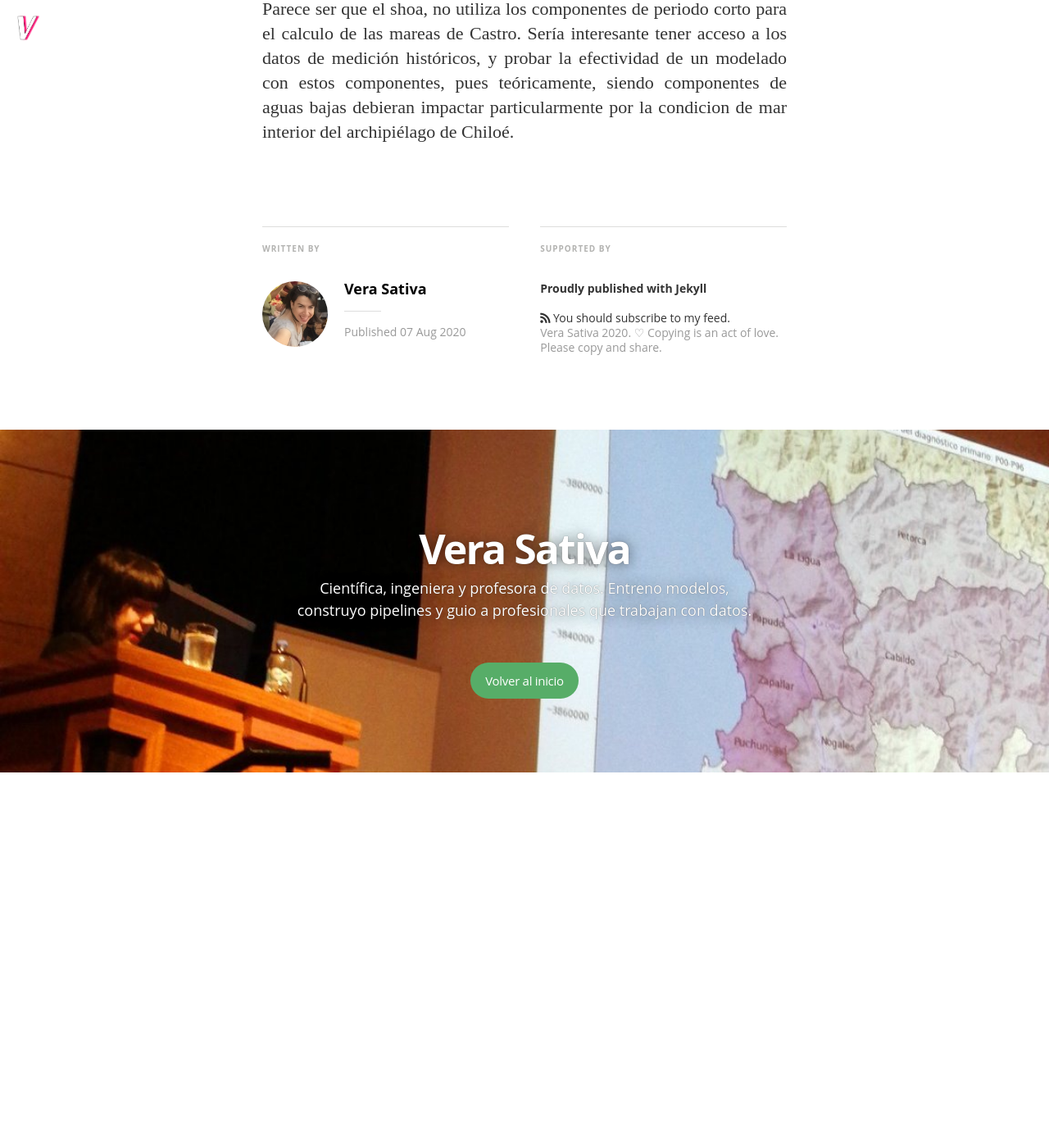
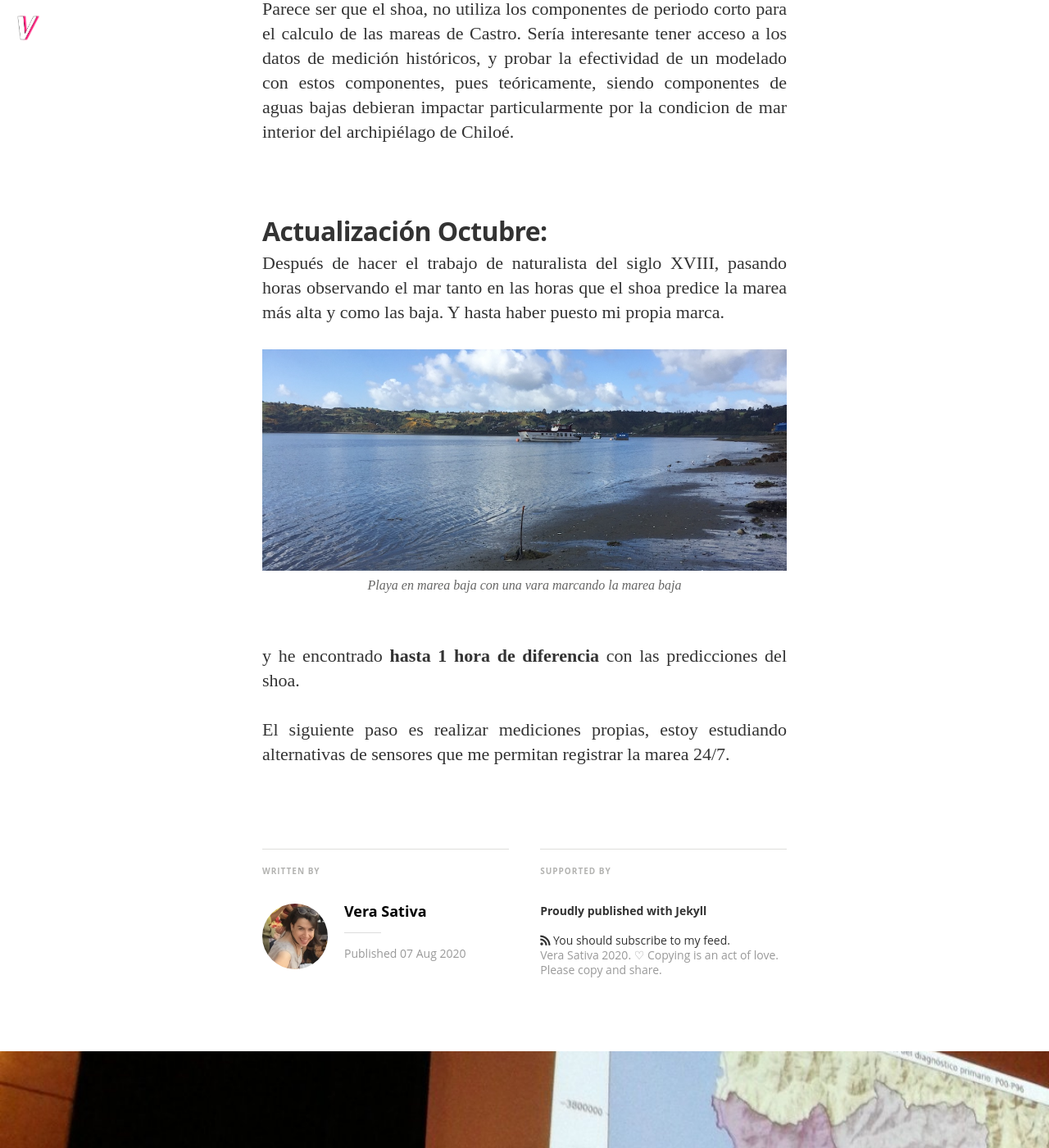
Before and after one commit to verasativa/verasativa.github.io, a Jekyll site: the page built from _posts/2020-08-07-mareas-castro.md, in a window 1280 px wide and 1400 px high, scrolled down 5057 px. Shown: the whole window at 82% size. Built offline with Jekyll 4.4.1, drawn with Linux system fonts in a browser that asks for light colours; nearby versions of some CDN libraries; some web fonts are replaced; before the commit the page ends 5999 px from its top, so only the background shows below that.

Commit message:
docs: mareas update

```diff
--- a/_posts/2020-08-07-mareas-castro.md
+++ b/_posts/2020-08-07-mareas-castro.md
@@ -49,3 +49,12 @@ __Podemos ver los componentes:__
 
 ## Conclusiones
 Parece ser que el shoa, no utiliza los componentes de periodo corto para el calculo de las mareas de Castro. Sería interesante tener acceso a los datos de medición históricos, y probar la efectividad de un modelado con estos componentes, pues teóricamente, siendo componentes de aguas bajas debieran impactar particularmente por la condicion de mar interior del archipiélago de Chiloé.
+
+## Actualización Octubre:
+Después de hacer el trabajo de naturalista del siglo XVIII, pasando horas observando el mar tanto en las horas que el shoa predice la marea más alta y como las baja. Y hasta haber puesto mi propia marca.
+
+![Playa en marea baja con una vara marcando la marea baja](/assets/img/posts/marea-marca.jpg)
+
+y he encontrado **hasta 1 hora de diferencia** con las predicciones del shoa.
+
+El siguiente paso es realizar mediciones propias, estoy estudiando alternativas de sensores que me permitan registrar la marea 24/7.
```
Also changed, not shown: assets/img/posts/marea-marca.jpg (added).
